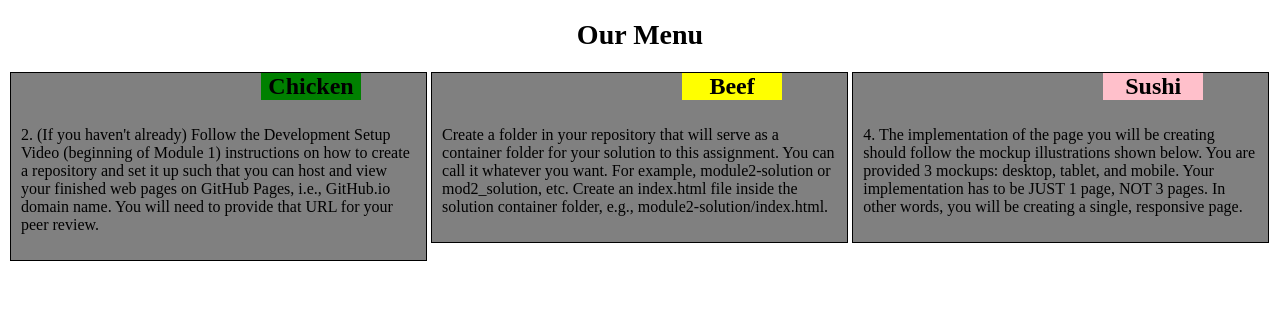
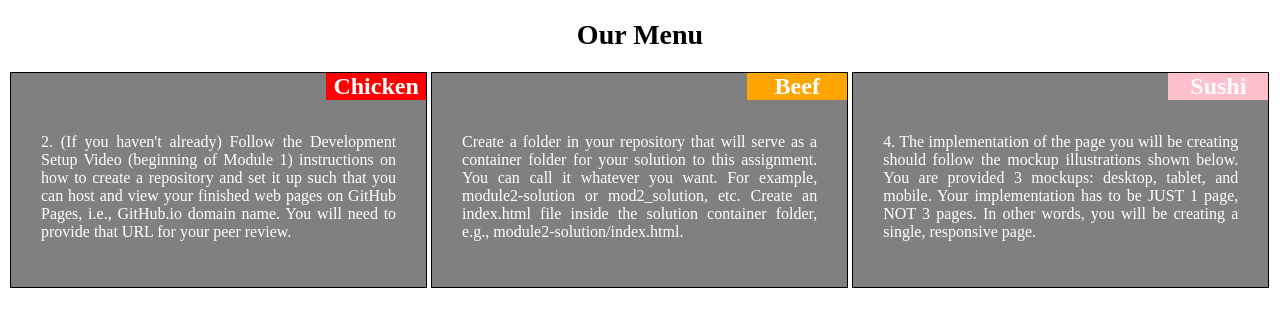
Before and after one commit to JoshSoft/JoshSoft.github.io, a plain HTML site: page index.html in a window 1280 px wide. Drawn offline with Linux system fonts and the light colour scheme.

Commit message:
Add files via upload

```diff
--- a/mystyle.css
+++ b/mystyle.css
@@ -1,21 +1,27 @@
 		*{
 			box-sizing: border-box;
+			color: white;
+			text-align: justify;
 
 
 		}
 		h1 {
 			font-size: 175%;
 			text-align: center;
+			color: black;
+
 
        		}
 
        		p {
-			padding: 10px
+			padding: 30px;
+			margin-top: 30px;
         }
 		.s1 {
 			background-color: gray;
 			border: 1px solid black;
 			margin: 2px;
+			position: relative;
 
 
 
@@ -24,7 +30,7 @@
 			background-color: gray;
 			border: 1px solid black;
 			margin: 2px;
-
+			position: relative;
 
 
 		}
@@ -32,6 +38,7 @@
 			background-color: gray;
 			border: 1px solid black;
 			margin: 2px;
+			position: relative;
 
 
 
@@ -41,12 +48,12 @@
 			border-width: 1px;
 			border-color: black;
 			width: 100px;
-			position: relative;
-			left: 250px;
+			position: absolute;
+			right: 0px;
 
 			text-align: center;
 			box-sizing: border-box;
-			margin: 0;
+			margin: 0px;
 			padding: 0;
 
 
@@ -54,11 +61,11 @@
 		}
 
 		.h21{
-			background-color: green;
+			background-color: red;
 		}
 
 		.h22{
-			background-color: yellow;
+			background-color: orange;
 		}
 
 		.h23{
```
